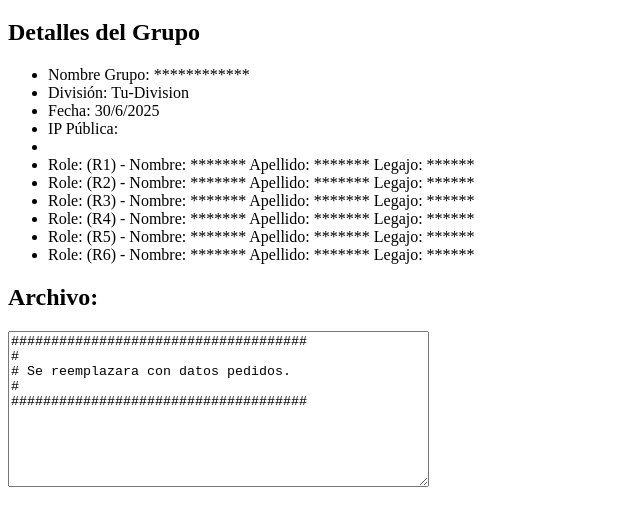
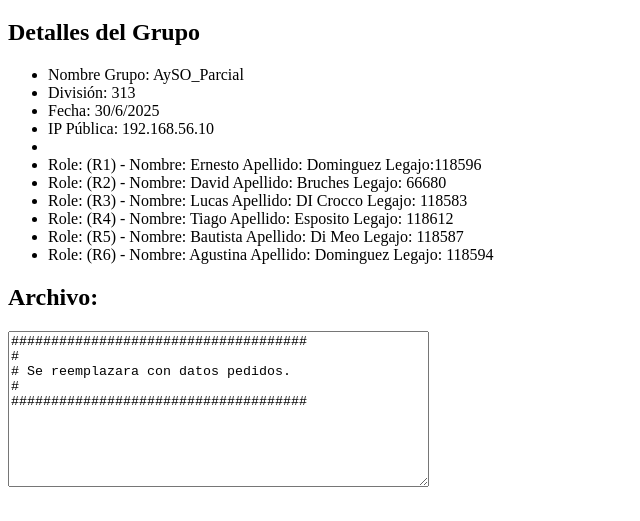
Before and after one commit to biaxident-84/TP_AySO_integral_Grupo_Desarrollo_TP2, a plain HTML site: page docker/web/index.html in a window 1280 px wide. Shown: the part 61-582 px from the top of the page, without its empty margins (0-640 px from the left). Drawn offline with Linux system fonts and the light colour scheme; no server answers.

Commit message:
Update index.html

```diff
--- a/docker/web/index.html
+++ b/docker/web/index.html
@@ -10,17 +10,17 @@
         <h1>TP-INTEGRAL</h1>
         <h2>Detalles del Grupo</h2>
         <ul>
-            <li>Nombre Grupo: ************ </li>
-            <li>División: Tu-Division</li>
+            <li>Nombre Grupo: AySO_Parcial </li>
+            <li>División: 313 </li>
             <li id="examen">Fecha:  <span id="fecha"></span></li>
-            <li>IP Pública: <span id="ip-publica"></span></li>
+            <li>IP Pública: 192.168.56.10<span id="ip-publica"></span></li>
             <li></li>
-            <li>Role: (R1) - Nombre: ******* Apellido: *******  Legajo: ****** </li>
-            <li>Role: (R2) - Nombre: ******* Apellido: *******  Legajo: ****** </li>
-            <li>Role: (R3) - Nombre: ******* Apellido: *******  Legajo: ****** </li>
-            <li>Role: (R4) - Nombre: ******* Apellido: *******  Legajo: ****** </li>
-            <li>Role: (R5) - Nombre: ******* Apellido: *******  Legajo: ****** </li>
-            <li>Role: (R6) - Nombre: ******* Apellido: *******  Legajo: ****** </li>
+            <li>Role: (R1) - Nombre: Ernesto Apellido: Dominguez  Legajo:118596 </li>
+            <li>Role: (R2) - Nombre: David   Apellido: Bruches  Legajo: 66680 </li>
+            <li>Role: (R3) - Nombre: Lucas Apellido: DI Crocco  Legajo: 118583 </li>
+            <li>Role: (R4) - Nombre: Tiago Apellido: Esposito  Legajo: 118612 </li>
+            <li>Role: (R5) - Nombre: Bautista Apellido: Di Meo  Legajo: 118587 </li>
+            <li>Role: (R6) - Nombre: Agustina Apellido: Dominguez  Legajo: 118594 </li>
         </ul>
     </div>
 
```
